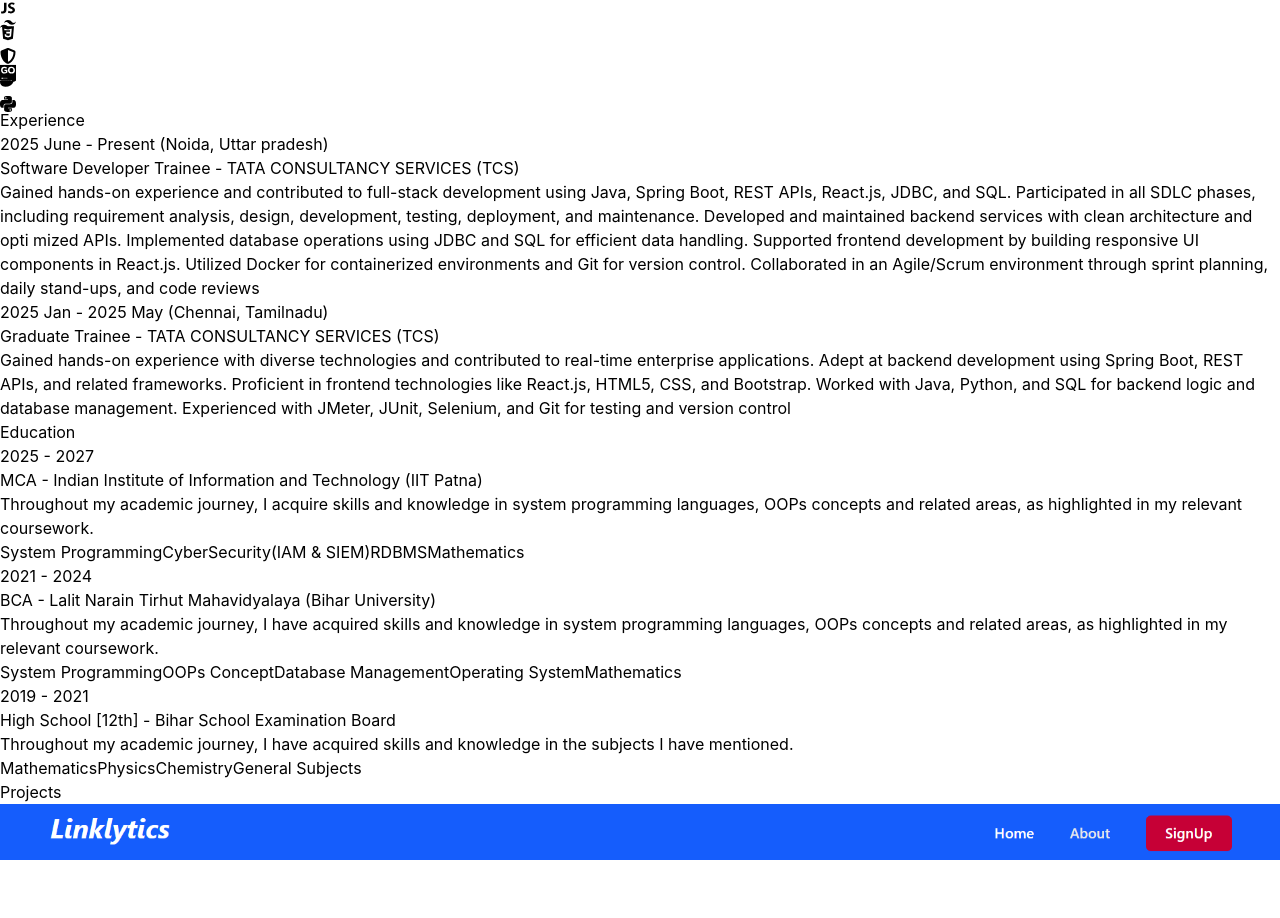
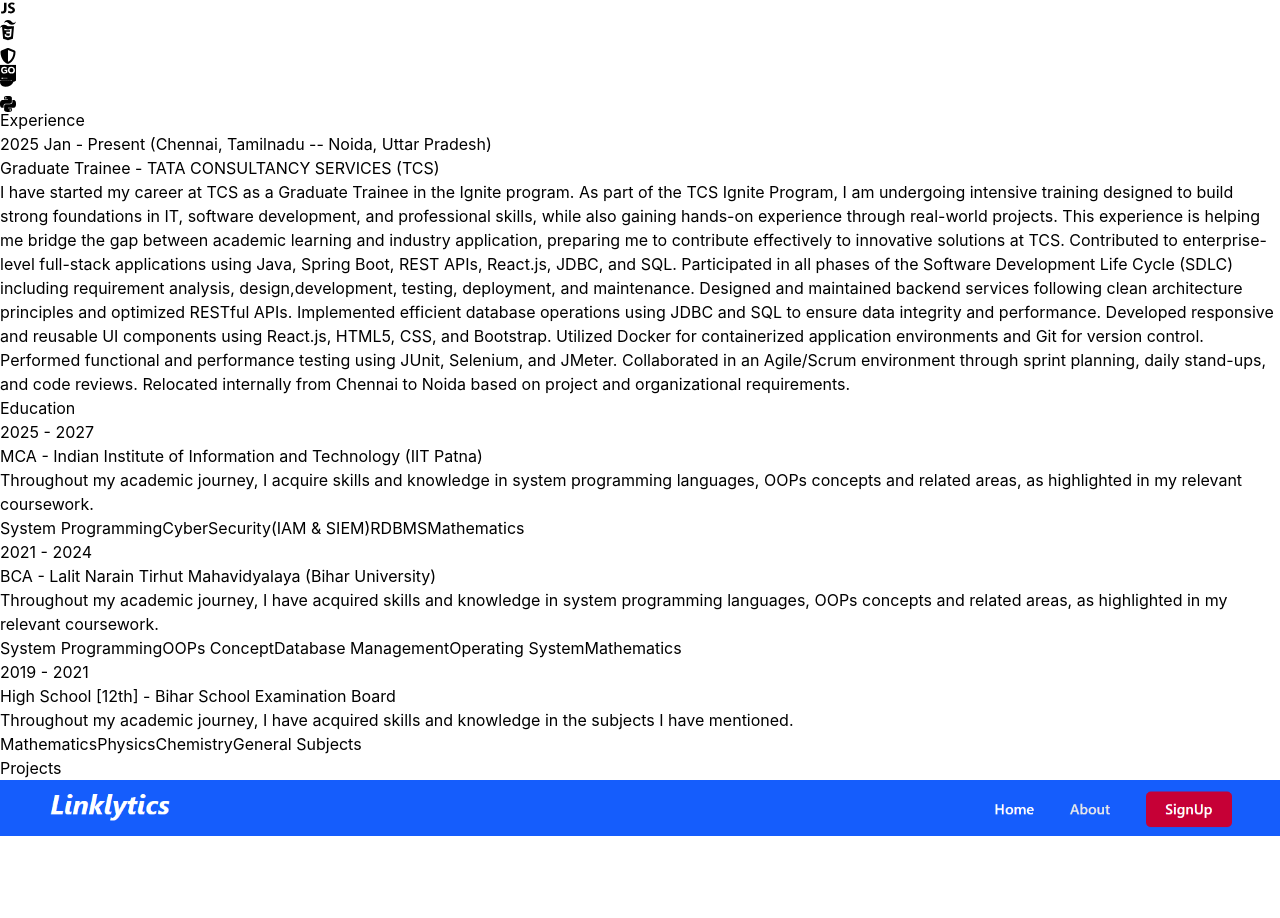
Before and after one commit to rajSunny5714/Portfolio-Web, a React (Vite) app: page / in a window 1280 px wide. Shown: the part 1516-2434 px from the top of the page. Built offline with nearby package versions, Linux system fonts and the light colour scheme.

Commit message:
Update index.js

```diff
--- a/src/constants/index.js
+++ b/src/constants/index.js
@@ -13,26 +13,12 @@
 Driven to grow, solve real-world security and engineering challenges, and contribute meaningfully to innovative, future-ready projects.`
 export const EXPERIENCES = [
   {
-    year: "2025 June - Present (Noida, Uttar pradesh)",
-    role: "Software Developer Trainee",
-    company: "TATA CONSULTANCY SERVICES (TCS)",
-    description: `Gained hands-on experience and contributed to full-stack development using Java, Spring Boot, REST APIs,
-                  React.js, JDBC, and SQL. Participated in all SDLC phases, including requirement analysis, design, development,
-                  testing, deployment, and maintenance. Developed and maintained backend services with clean architecture and opti
-                  mized APIs. Implemented database operations using JDBC and SQL for efficient data handling. Supported frontend
-                  development by building responsive UI components in React.js. Utilized Docker for containerized environments and
-                  Git for version control. Collaborated in an Agile/Scrum environment through sprint planning, daily stand-ups,
-                  and code reviews`,
-    technologies: [],
-  },
-  {
-    year: "2025 Jan - 2025 May (Chennai, Tamilnadu)",
+    year: "2025 Jan - Present (Chennai, Tamilnadu -- Noida, Uttar Pradesh)",
     role: "Graduate Trainee",
     company: "TATA CONSULTANCY SERVICES (TCS)",
-    description: `Gained hands-on experience with diverse technologies and contributed to real-time enterprise applications. Adept at
-                  backend development using Spring Boot, REST APIs, and related frameworks. Proficient in frontend technologies
-                  like React.js, HTML5, CSS, and Bootstrap. Worked with Java, Python, and SQL for backend logic and database
-                  management. Experienced with JMeter, JUnit, Selenium, and Git for testing and version control`,
+    description: `I have started my career at TCS as a Graduate Trainee in the Ignite program.
+    As part of the TCS Ignite Program, I am undergoing intensive training designed to build strong foundations in IT, software development, and professional skills, while also gaining hands-on experience through real-world projects. This experience is helping me bridge the gap between academic learning and industry application, preparing me to contribute effectively to innovative solutions at TCS. Contributed to enterprise-level full-stack applications using Java, Spring Boot, REST APIs, React.js, JDBC,
+    and SQL. Participated in all phases of the Software Development Life Cycle (SDLC) including requirement analysis, design,development, testing, deployment, and maintenance. Designed and maintained backend services following clean architecture principles and optimized RESTful APIs. Implemented efficient database operations using JDBC and SQL to ensure data integrity and performance. Developed responsive and reusable UI components using React.js, HTML5, CSS, and Bootstrap. Utilized Docker for containerized application environments and Git for version control. Performed functional and performance testing using JUnit, Selenium, and JMeter. Collaborated in an Agile/Scrum environment through sprint planning, daily stand-ups, and code reviews. Relocated internally from Chennai to Noida based on project and organizational requirements.`,
     technologies: [],
   }
 ];
```
